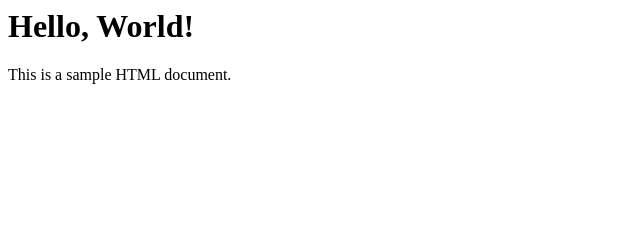
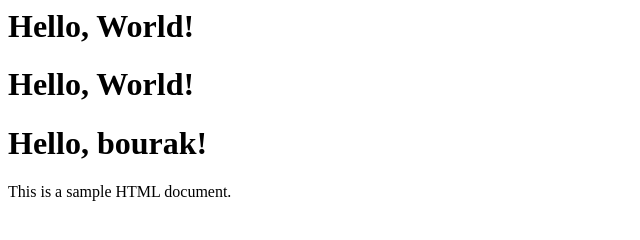
Before and after one commit to chahe-dridi/workSohp_git_SeSame, a plain HTML site: page index.Html in a window 1280 px wide. Shown: the whole page, without its empty margins (0-640 px from the left). Drawn offline with Linux system fonts and the light colour scheme.

Commit message:
create branch bourak

```diff
--- a/index.Html
+++ b/index.Html
@@ -1,11 +1,16 @@
 <html lang="en">
+
 <head>
     <meta charset="UTF-8">
     <meta name="viewport" content="width=device-width, initial-scale=1.0">
     <title>Document</title>
 </head>
+
 <body>
     <h1>Hello, World!</h1>
+    <h1>Hello, World!</h1>
+    <h1>Hello, bourak!</h1>
     <p>This is a sample HTML document.</p>
 </body>
+
 </html>
```
